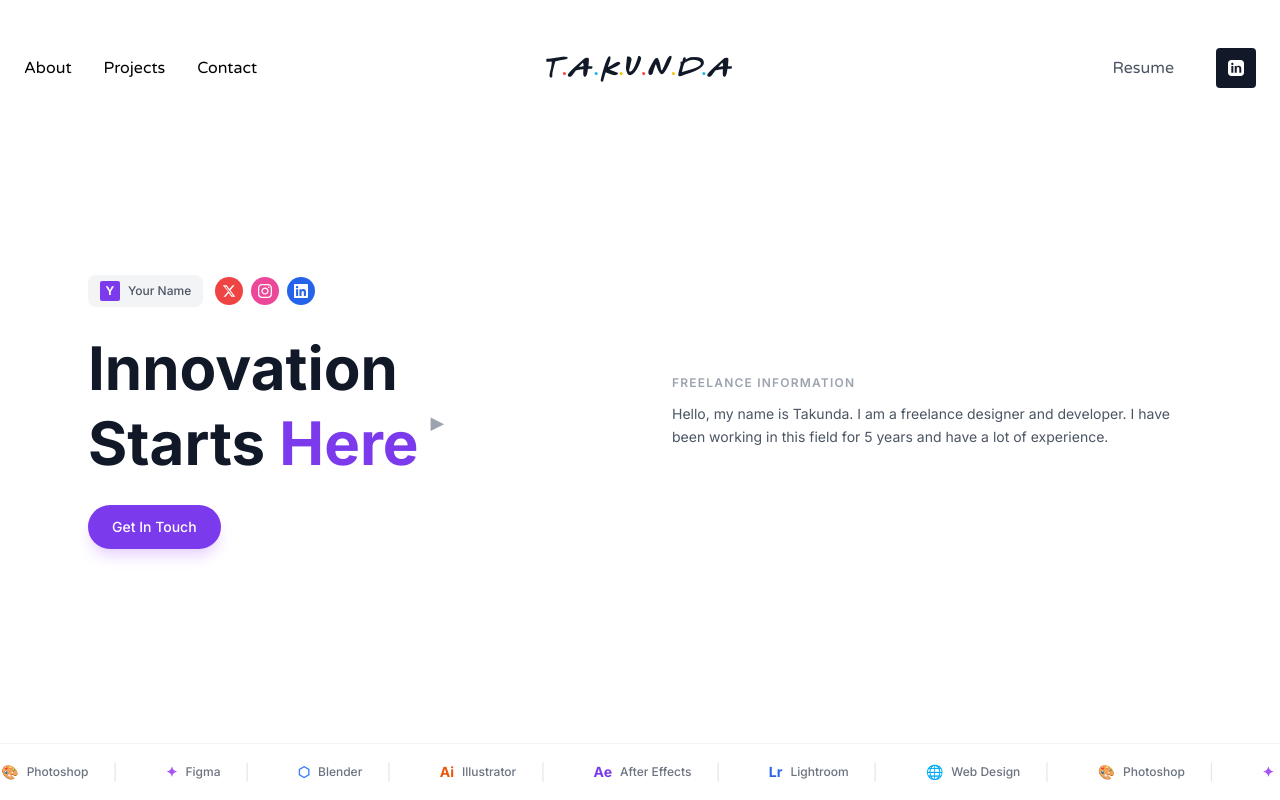
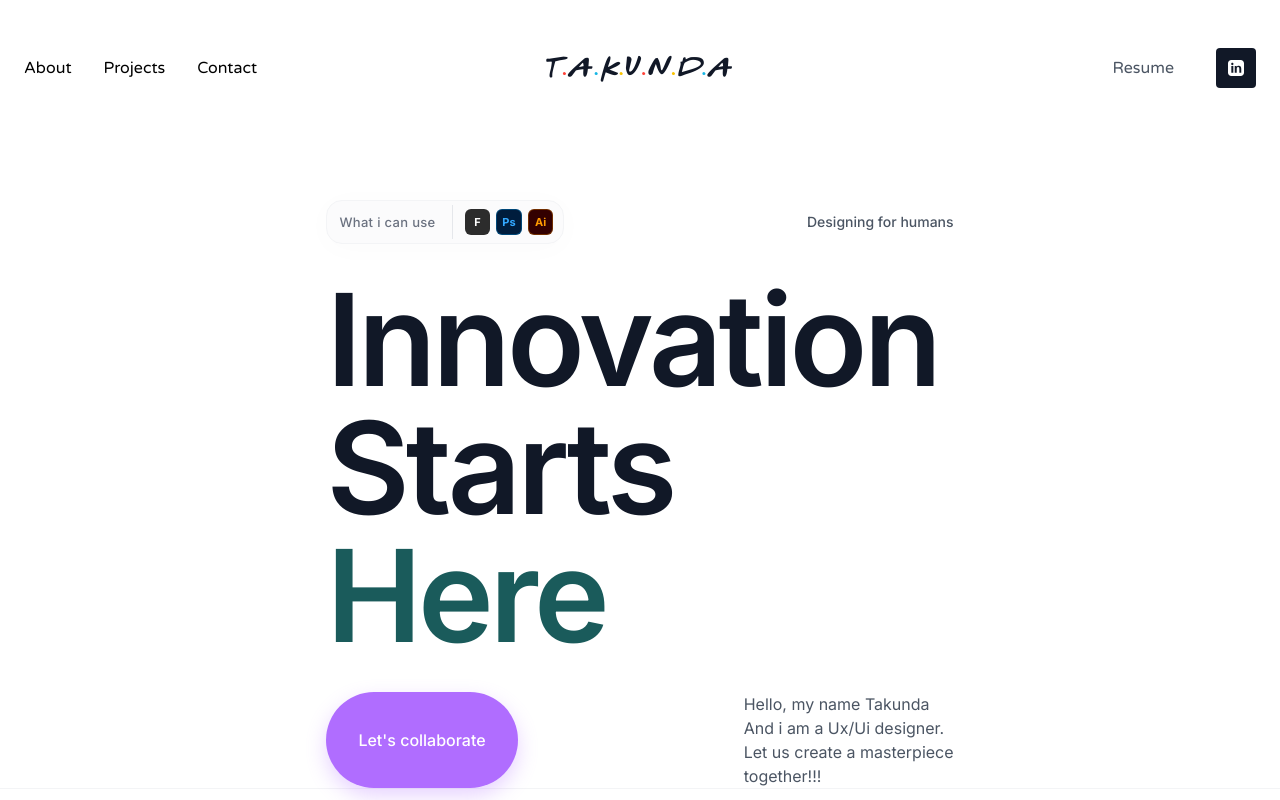
Before and after one commit to NigelSimon20/Taku-s-Portfolio, a Next.js app: page / in a window 1280 px wide. Shown: the top 800 px of the page. Built offline with nearby package versions, Linux system fonts and the light colour scheme.

Commit message:
hero almost

```diff
--- a/src/components/Hero.tsx
+++ b/src/components/Hero.tsx
@@ -21,71 +21,50 @@ export default function Hero() {
     return (
         <section className="min-h-screen pt-20 flex flex-col">
             {/* Main Hero Content */}
-            <div className="flex-1 max-w-6xl mx-auto px-6 flex items-center w-full">
-                <div className="grid grid-cols-2 gap-16 items-center w-full py-16">
-                    {/* Left Column */}
-                    <div>
-                        {/* Badge */}
-                        <div className="flex items-center gap-3 mb-6">
-                            <div className="bg-gray-100 rounded-lg px-3 py-1.5 flex items-center gap-2">
-                                <div className="w-5 h-5 bg-purple-600 rounded-sm flex items-center justify-center">
-                                    <span className="text-white text-xs font-bold">Y</span>
+            <div className="flex-1 max-[1248px]:max-w-[70%] max-[1024px]:max-w-[80%] max-[768px]:max-w-full w-full mx-auto px-[15%] pt-[15vh] max-[1024px]:pt-[10vh] flex flex-col items-center">
+
+                {/* Top Row */}
+                <div className="flex justify-between items-center w-[90%] md:w-[80%] lg:w-[70%] text-sm font-medium mb-[4vh]">
+                    <div className="flex items-center rounded-2xl border border-gray-100 bg-gray-50/70 p-1 pl-3 shadow-[0_4px_30px_rgba(0,0,0,0.02)]">
+                        <span className="text-gray-500 text-[13px] tracking-wide mr-4 items-center flex">What i can use</span>
+                        <div className="flex items-center gap-1.5 p-1 pr-1.5 border-l border-gray-200 pl-3">
+                            <div className="w-[1.6rem] h-[1.6rem] bg-[#2C2C2C] text-white flex items-center justify-center rounded-md font-bold text-[11px] hover:shadow-lg transition-transform hover:-translate-y-0.5">F</div>
+                            <div className="w-[1.6rem] h-[1.6rem] bg-[#001D3D] text-[#33A8FF] flex items-center justify-center rounded-md font-bold text-[11px] border border-[#00A8FF]/30 hover:shadow-lg transition-transform hover:-translate-y-0.5">Ps</div>
+                            <div className="w-[1.6rem] h-[1.6rem] bg-[#330000] text-[#FF9A00] flex items-center justify-center rounded-md font-bold text-[11px] border border-[#FF9A00]/30 hover:shadow-lg transition-transform hover:-translate-y-0.5">Ai</div>
                         </div>
-                                <span className="text-xs text-gray-600 font-medium">Your Name</span>
                     </div>
-                            <div className="flex items-center gap-2">
-                                {/* Social icons */}
-                                <a href="#" className="w-7 h-7 bg-red-500 rounded-full flex items-center justify-center hover:opacity-80 transition-opacity">
-                                    <svg className="w-3.5 h-3.5 text-white" fill="currentColor" viewBox="0 0 24 24">
-                                        <path d="M18.244 2.25h3.308l-7.227 8.26 8.502 11.24H16.17l-4.714-6.231-5.401 6.231H2.744l7.73-8.835L1.254 2.25H8.08l4.713 6.231zm-1.161 17.52h1.833L7.084 4.126H5.117z" />
-                                    </svg>
-                                </a>
-                                <a href="#" className="w-7 h-7 bg-pink-500 rounded-full flex items-center justify-center hover:opacity-80 transition-opacity">
-                                    <svg className="w-3.5 h-3.5 text-white" fill="currentColor" viewBox="0 0 24 24">
-                                        <path d="M12 2.163c3.204 0 3.584.012 4.85.07 3.252.148 4.771 1.691 4.919 4.919.058 1.265.069 1.645.069 4.849 0 3.205-.012 3.584-.069 4.849-.149 3.225-1.664 4.771-4.919 4.919-1.266.058-1.644.07-4.85.07-3.204 0-3.584-.012-4.849-.07-3.26-.149-4.771-1.699-4.919-4.92-.058-1.265-.07-1.644-.07-4.849 0-3.204.013-3.583.07-4.849.149-3.227 1.664-4.771 4.919-4.919 1.266-.057 1.645-.069 4.849-.069zm0-2.163c-3.259 0-3.667.014-4.947.072-4.358.2-6.78 2.618-6.98 6.98-.059 1.281-.073 1.689-.073 4.948 0 3.259.014 3.668.072 4.948.2 4.358 2.618 6.78 6.98 6.98 1.281.058 1.689.072 4.948.072 3.259 0 3.668-.014 4.948-.072 4.354-.2 6.782-2.618 6.979-6.98.059-1.28.073-1.689.073-4.948 0-3.259-.014-3.667-.072-4.947-.196-4.354-2.617-6.78-6.979-6.98-1.281-.059-1.69-.073-4.949-.073zm0 5.838c-3.403 0-6.162 2.759-6.162 6.162s2.759 6.163 6.162 6.163 6.162-2.759 6.162-6.163c0-3.403-2.759-6.162-6.162-6.162zm0 10.162c-2.209 0-4-1.79-4-4 0-2.209 1.791-4 4-4s4 1.791 4 4c0 2.21-1.791 4-4 4zm6.406-11.845c-.796 0-1.441.645-1.441 1.44s.645 1.44 1.441 1.44c.795 0 1.439-.645 1.439-1.44s-.644-1.44-1.439-1.44z" />
-                                    </svg>
-                                </a>
-                                <a href="#" className="w-7 h-7 bg-blue-600 rounded-full flex items-center justify-center hover:opacity-80 transition-opacity">
-                                    <svg className="w-3.5 h-3.5 text-white" fill="currentColor" viewBox="0 0 24 24">
-                                        <path d="M20.447 20.452h-3.554v-5.569c0-1.328-.027-3.037-1.852-3.037-1.853 0-2.136 1.445-2.136 2.939v5.667H9.351V9h3.414v1.561h.046c.477-.9 1.637-1.85 3.37-1.85 3.601 0 4.267 2.37 4.267 5.455v6.286zM5.337 7.433c-1.144 0-2.063-.926-2.063-2.065 0-1.138.92-2.063 2.063-2.063 1.14 0 2.064.925 2.064 2.063 0 1.139-.925 2.065-2.064 2.065zm1.782 13.019H3.555V9h3.564v11.452zM22.225 0H1.771C.792 0 0 .774 0 1.729v20.542C0 23.227.792 24 1.771 24h20.451C23.2 24 24 23.227 24 22.271V1.729C24 .774 23.2 0 22.222 0h.003z" />
-                                    </svg>
-                                </a>
+                    <div className="text-gray-600 font-medium whitespace-nowrap hidden sm:block">
+                        Designing for humans
                     </div>
                 </div>
 
-                        {/* Main Heading */}
-                        <h1 className="text-6xl font-bold leading-tight text-gray-900 mb-6">
+                {/* Middle Row */}
+                <div className="w-[90%] md:w-[80%] lg:w-[70%] mb-[4vh] select-none">
+                    <h1 className="text-6xl md:text-8xl lg:text-9xl font-semibold text-gray-900 leading-[0.9] tracking-[-0.03em]">
                         Innovation
                         <br />
-                            Starts{" "}
-                            <span className="text-purple-600 relative">
-                                Here
-                                <span className="absolute -right-6 top-0 text-gray-400 text-2xl">▸</span>
-                            </span>
+                        Starts <span className="text-[#1A5B5B]">Here</span>
                     </h1>
-
-                        {/* CTA Button */}
-                        <button className="bg-purple-600 hover:bg-purple-700 text-white px-6 py-3 rounded-full text-sm font-medium transition-colors shadow-lg shadow-purple-200">
-                            Get In Touch
-                        </button>
                 </div>
 
-                    {/* Right Column */}
-                    <div>
-                        <p className="text-xs font-semibold text-gray-400 uppercase tracking-widest mb-3">
-                            Freelance Information
-                        </p>
-                        <p className="text-gray-600 leading-relaxed text-sm">
-                            Hello, my name is Takunda. I am a freelance designer
-                            and developer. I have been working in this field for
-                            5 years and have a lot of experience.
-                        </p>
-                    </div>
+                {/* Bottom Row */}
+                <div className="flex flex-col sm:flex-row justify-between w-[90%] md:w-[80%] lg:w-[70%] gap-8">
+                    <button className="bg-[#B06DFF] hover:bg-purple-500 text-white rounded-full px-8 py-3.5 text-base font-medium shadow-[0_8px_20px_rgba(176,109,255,0.3)] hover:shadow-[0_12px_25px_rgba(176,109,255,0.4)] transition-all transform hover:-translate-y-1 w-fit">
+                        Let's collaborate
+                    </button>
+
+                    <div className="text-gray-600 text-sm md:text-base max-w-[300px] leading-[1.6] ml-auto">
+                        Hello, my name Takunda<br />
+                        And i am a Ux/Ui designer.<br />
+                        Let us create a masterpiece<br />
+                        together!!!
                     </div>
                 </div>
 
+            </div>
+
             {/* Tech Stack Marquee */}
-            <div className="border-t border-gray-100 py-4 overflow-hidden bg-white">
+            <div className="border-t border-gray-100 py-4 overflow-hidden bg-white px-[15%]">
                 <div className="flex animate-marquee whitespace-nowrap">
                     {techStack.map((tech, i) => (
                         <div key={i} className="flex items-center gap-2 mx-6 shrink-0">
```
Lines whose indentation alone changed are shown as unchanged.
